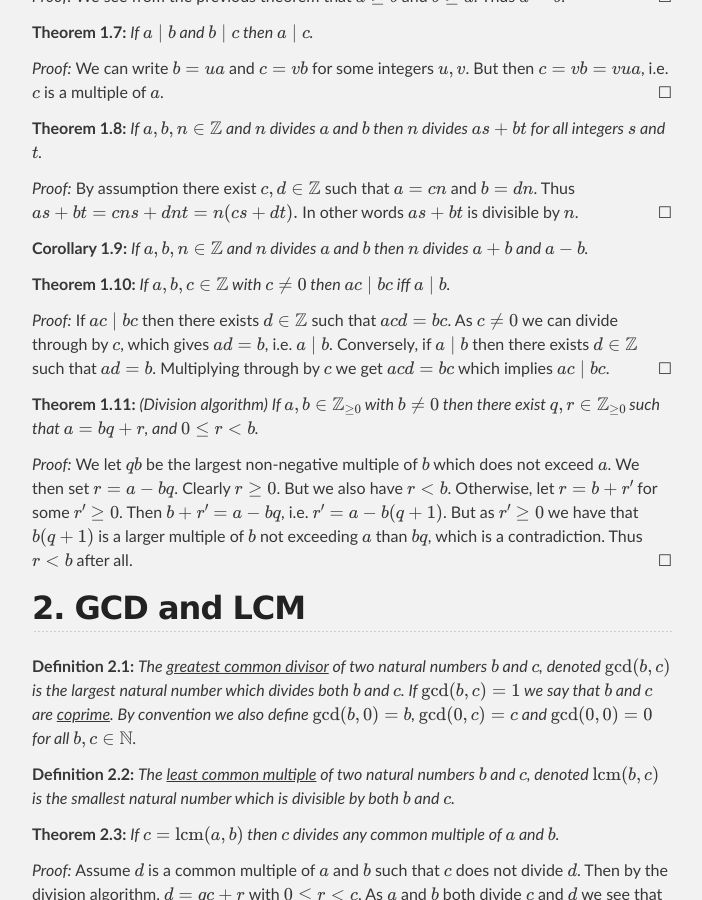
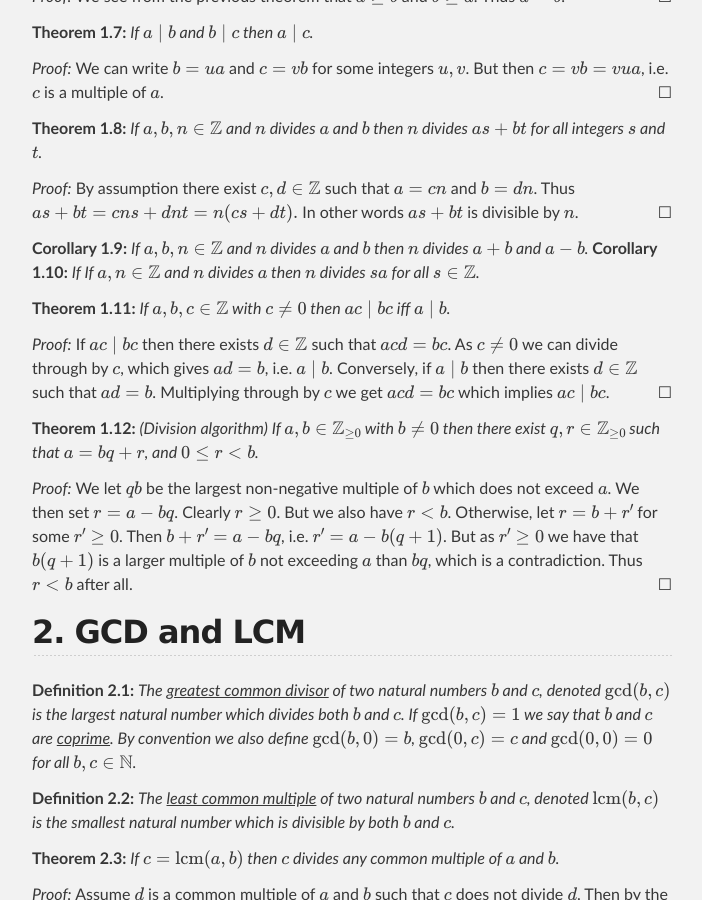
Before and after one commit to wbhart/SimpleMath, a Jekyll site: the page built from test.html, in a window 1280 px wide and 900 px high, scrolled down 736 px. Shown: the whole window, without its empty margins (288-990 px from the left). Built offline with Jekyll 4.4.1, drawn with Linux system fonts in a browser that asks for light colours; formulas are drawn with MathJax 3.

Commit message:
Update test.html

```diff
--- a/test.html
+++ b/test.html
@@ -52,6 +52,9 @@ $as + bt = cns + dnt = n(cs + dt).$ In other words $as + bt$ is divisible by $n$
 </proof>
 
 <corollary> If $a, b, n \in \Z$ and $n$ divides $a$ and $b$ then $n$ divides $a + b$ and $a - b$.
+</corollary>
+
+<corollary> If If $a, n \in \Z$ and $n$ divides $a$ then $n$ divides $sa$ for all $s \in \Z$.
 </corollary>
 
 <theorem> If $a, b, c \in \Z$ with $c \neq 0$ then $ac \;|\; bc$ iff $a \;|\; b$.
```
